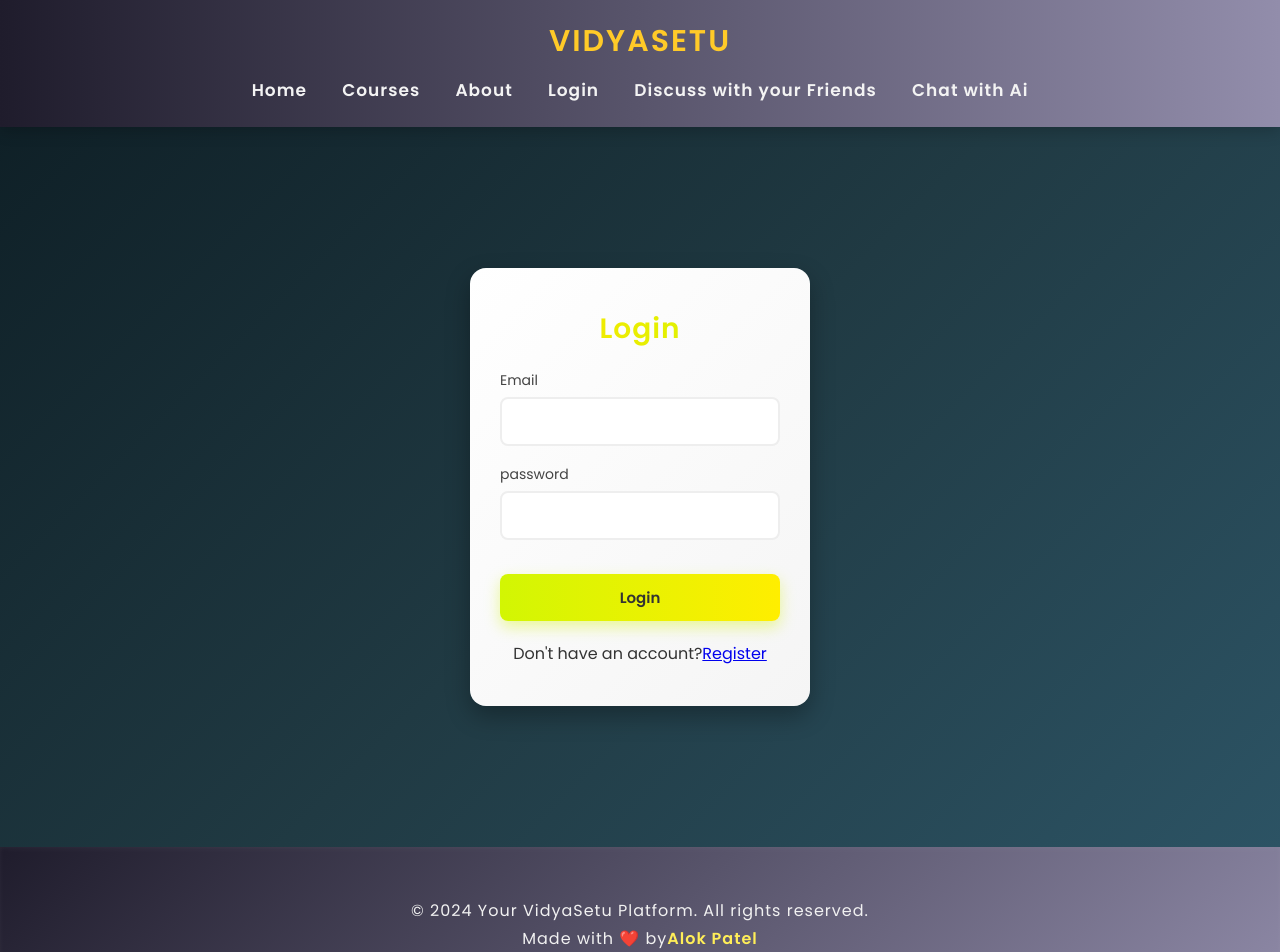
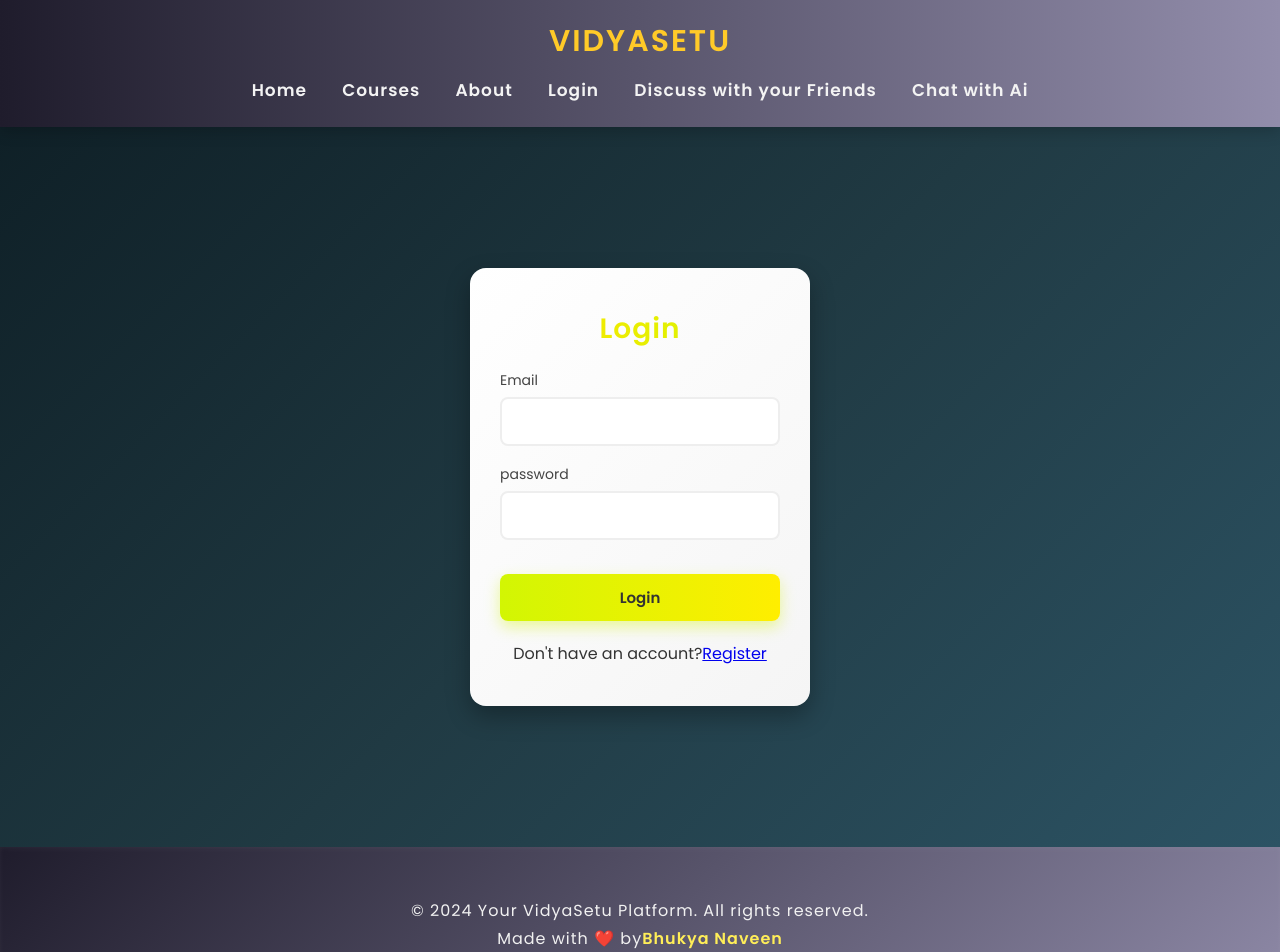
Before and after one commit to naveen-181202/Vidyasetu-frontend, a React (Vite) app: page /chatbox in a window 1280 px wide. Shown: the top 952 px of the page. Built offline with nearby package versions, Linux system fonts and the light colour scheme; no server answers.

Commit message:
Update Footer.jsx

```diff
--- a/src/components/footer/Footer.jsx
+++ b/src/components/footer/Footer.jsx
@@ -9,11 +9,11 @@
           &copy; 2024 Your VidyaSetu Platform. All rights reserved. <br />
           Made with ❤️ by
           <a
-            href="https://github.com/alokpatel45"
+            href="https://github.com/naveen-181202"
             target="_blank"
             rel="noopener noreferrer"
           >
-            Alok Patel
+            Bhukya Naveen
           </a>
         </p>
         <div className="social-links">
```
